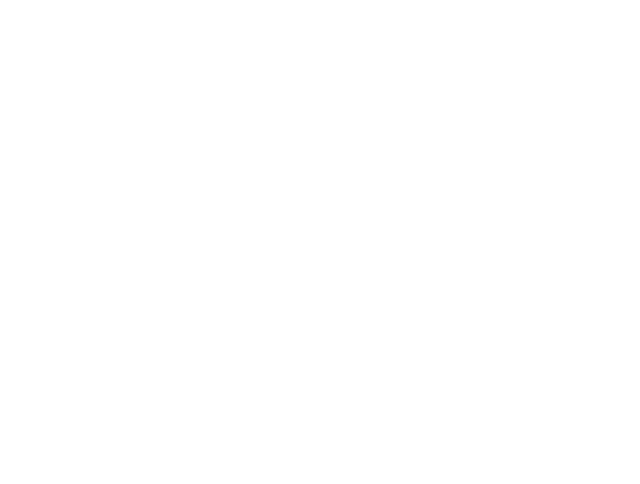
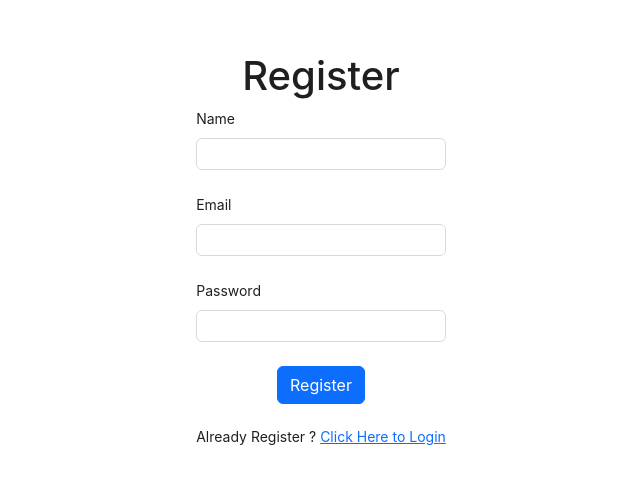
Before and after one commit to GausAlMunirTushar/ExpensifyPro, a React (Vite) app in the folder client/: page /register in a window 1280 px wide. Before the commit this address had no page. Shown: the part 110-594 px from the top of the page, without its empty margins (319-959 px from the left). Built offline with nearby package versions, Linux system fonts and the light colour scheme.

Commit message:
login registration form design completed

```diff
--- a/client/src/App.jsx
+++ b/client/src/App.jsx
@@ -2,11 +2,15 @@ import React from 'react';
 import './assets/css/style.css'
 import {Routes, Route} from 'react-router-dom'
 import HomePage from './pages/HomePage';
+import Register from './pages/Register';
+import Login from './pages/Login';
 const App = () => {
   return (
    <>
     <Routes>
       <Route path='/' element={<HomePage/>}/>
+      <Route path='/register' element={<Register/>}/>
+      <Route path='/login' element={<Login/>}/>
     </Routes>
    </>
   );
--- a/client/src/assets/css/style.css
+++ b/client/src/assets/css/style.css
@@ -9,3 +9,9 @@
 .padding{
     margin-top: 5px;
 }
+.register{
+    display: flex;
+    align-items: center;
+    justify-content: center;
+    height: 90vh;
+}
--- /dev/null
+++ b/client/src/components/Layout/Layout.jsx
@@ -0,0 +1,17 @@
+import React from 'react'
+import Header from './Header'
+import Footer from './Footer'
+
+const Layout = ({children}) => {
+  return (
+    <div>
+        <Header/>
+        <div className="content">
+            {children}
+        </div>
+        <Footer/>
+    </div>
+  )
+}
+
+export default Layout
--- /dev/null
+++ b/client/src/pages/Login.jsx
@@ -0,0 +1,29 @@
+import React from 'react'
+import {Form, Input} from 'antd'
+import { Link } from 'react-router-dom'
+const Login = () => {
+    const submitHandler = (values) => {
+        console.log(values)
+    }
+  return (
+    <>
+        <div className="register">
+            <Form layout='vertical' onFinish={submitHandler}>
+                    <h1 className='text-center'>Login</h1>
+                    <Form.Item label='Email' name='email'>
+                        <Input type='email'/>
+                    </Form.Item>
+                    <Form.Item label='Password' name='password'>
+                        <Input type='password'/>
+                    </Form.Item>
+                    <div className="d-block ">
+                        <button className='btn btn-primary d-block mx-auto'>Login</button> <br />
+                         <div className='d-block'>Not a User ? <Link to='/register' className=''>Click Here to Register</Link></div>
+                    </div>
+            </Form>
+        </div>
+    </>
+  )
+}
+
+export default Login
--- /dev/null
+++ b/client/src/pages/Register.jsx
@@ -0,0 +1,32 @@
+import React from 'react'
+import {Form, Input} from 'antd'
+import { Link } from 'react-router-dom'
+const Register = () => {
+    const submitHandler = (values) => {
+        console.log(values)
+    }
+  return (
+    <>
+        <div className="register">
+            <Form layout='vertical' onFinish={submitHandler}>
+                <h1 className='text-center'>Register</h1>
+                <Form.Item label='Name' name='name'>
+                    <Input type='text'/>
+                </Form.Item>
+                <Form.Item label='Email' name='email'>
+                    <Input type='email'/>
+                </Form.Item>
+                <Form.Item label='Password' name='password'>
+                    <Input type='password'/>
+                </Form.Item>
+                <div className="d-block ">
+                    <button className='btn btn-primary d-block mx-auto'>Register</button> <br />
+                   <div className='d-block'>Already Register ? <Link to='/login' className=''>Click Here to Login</Link></div>
+                </div>
+            </Form>
+        </div>
+    </>
+  )
+}
+
+export default Register
```
